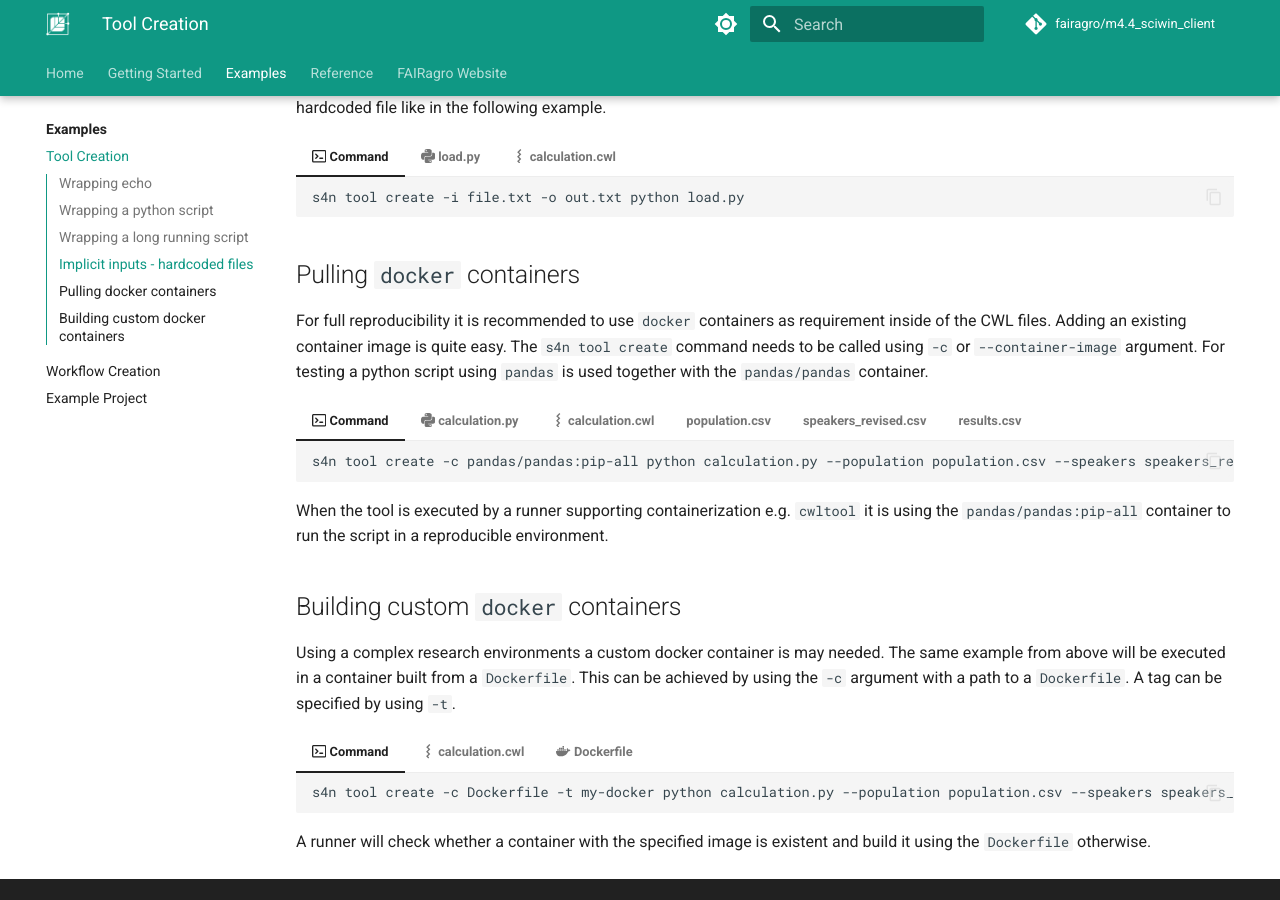
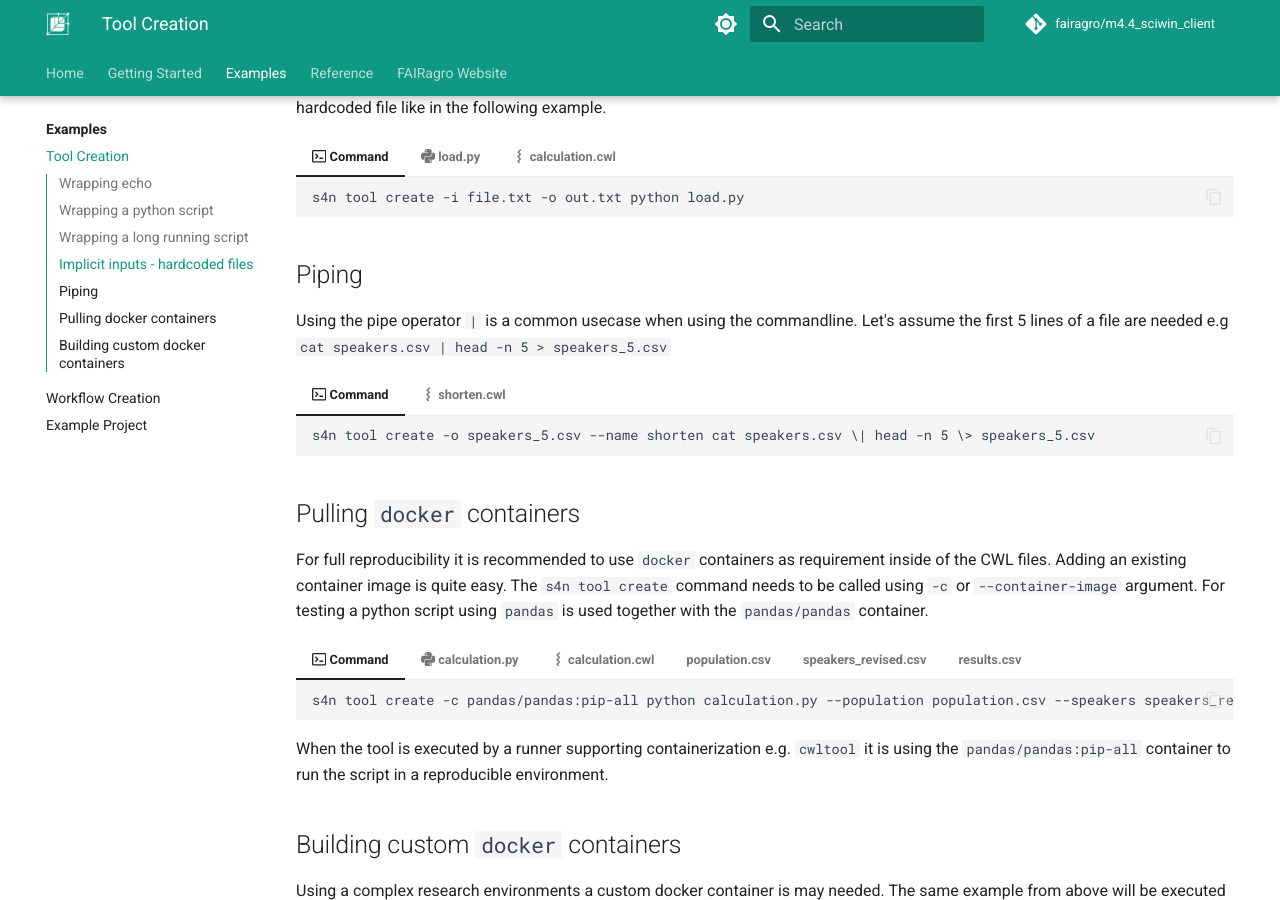
Before and after one commit to fairagro/m4.4_sciwin_client, an MkDocs documentation site: the page built from docs/examples/tool-creation.md, in a window 1280 px wide and 900 px high, scrolled down 2079 px. Built offline with MkDocs 1.6.1 and Material for MkDocs 9.7.7, drawn with Linux system fonts in a browser that asks for light colours; comment, search, counter and statistics services are not loaded.

Commit message:
added piping example

````diff
--- a/docs/examples/tool-creation.md
+++ b/docs/examples/tool-creation.md
@@ -242,6 +242,56 @@ Like shown in the above example there is also the possibility to specify inputs
     - python
     - load.py
     ```
+
+## Piping
+Using the pipe operator `|` is a common usecase when using the commandline. Let's assume the first 5 lines of a file are needed e.g `cat speakers.csv | head -n 5 > speakers_5.csv`
+
+=== ":octicons-terminal-16: Command"
+    ```
+    s4n tool create -o speakers_5.csv --name shorten cat speakers.csv \| head -n 5 \> speakers_5.csv
+    ```
+=== ":simple-commonworkflowlanguage: shorten.cwl"
+    ```yaml
+    #!/usr/bin/env cwl-runner
+
+    cwlVersion: v1.2
+    class: CommandLineTool
+
+    requirements:
+    - class: ShellCommandRequirement
+
+    inputs:
+    - id: speakers_csv
+      type: File
+      default:
+        class: File
+        location: /tmp/.tmpt9vUnw/speakers.csv
+      inputBinding:
+        position: 0
+
+    outputs:
+    - id: speakers_5
+      type: File
+      outputBinding:
+        glob: speakers_5.csv
+
+    baseCommand: cat
+    arguments:
+    - position: 1
+      valueFrom: '|'
+      shellQuote: false
+    - position: 1
+      valueFrom: head
+    - position: 2
+      valueFrom: '-n'
+    - position: 3
+      valueFrom: '5'
+    - position: 4
+      valueFrom: '>'
+    - position: 5
+      valueFrom: speakers_5.csv
+    ```
+
 
 ## Pulling `docker` containers
 For full reproducibility it is recommended to use `docker` containers as requirement inside of the CWL files. Adding an existing container image is quite easy. The `s4n tool create` command needs to be called using `-c` or `--container-image` argument. For testing a python script using `pandas` is used together with the `pandas/pandas` container.
````
Also changed, not shown: docs/reference/tool.md (+1 -1 lines).
